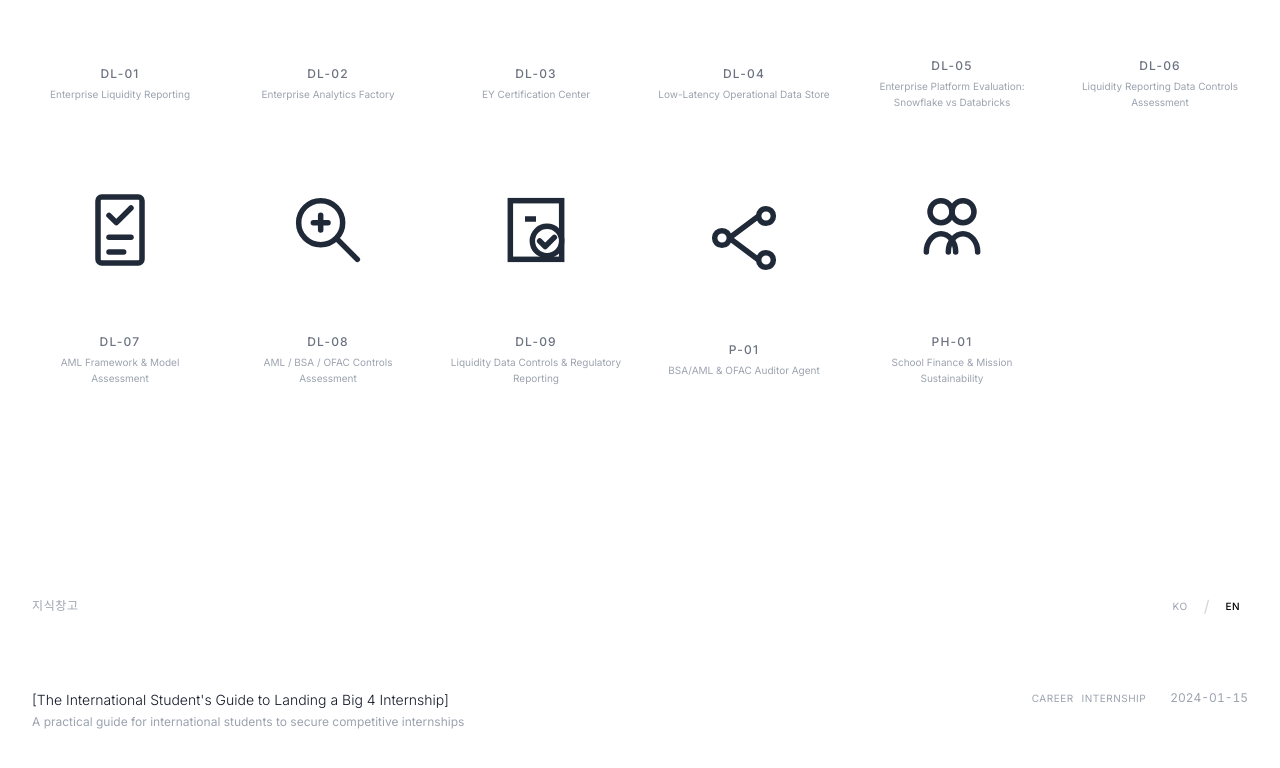
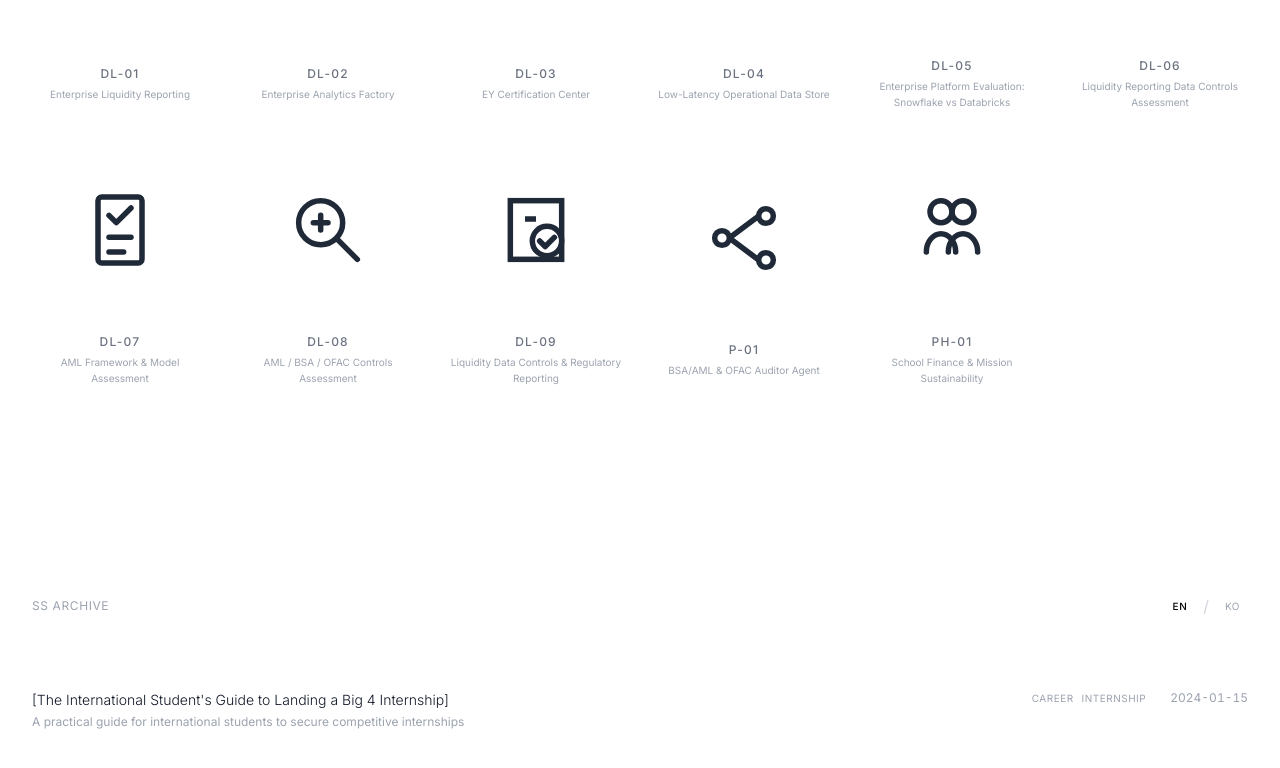
Before and after one commit to daehanlim-cpa/Portfolio, a Next.js app: page / in a window 1280 px wide. Shown: the part 371-1139 px from the top of the page. Built offline with nearby package versions, Linux system fonts and the light colour scheme.

Commit message:
feat: update blog section - change title to SS Archive, reorder language toggle to EN/KO, skip duplicate header

```diff
--- a/app/blog/[slug]/page.tsx
+++ b/app/blog/[slug]/page.tsx
@@ -20,6 +20,8 @@ export default function BlogPostPage() {
 
     // Simple markdown-to-HTML converter for basic formatting
     const formatContent = (content: string) => {
+        let firstH1Skipped = false;
+
         return content
             .split('\n')
             .map((line, index) => {
@@ -31,6 +33,11 @@ export default function BlogPostPage() {
                     return `<h2 key="${index}" class="text-lg font-light text-gray-900 mt-12 mb-4">${line.slice(3)}</h2>`;
                 }
                 if (line.startsWith('# ')) {
+                    // Skip the first H1 header (it's already shown as the page title)
+                    if (!firstH1Skipped) {
+                        firstH1Skipped = true;
+                        return '';
+                    }
                     return `<h1 key="${index}" class="text-2xl font-light text-gray-900 mb-8">${line.slice(2)}</h1>`;
                 }
 
@@ -78,6 +85,16 @@ export default function BlogPostPage() {
                     {/* Language Toggle */}
                     <div className="flex gap-2">
                         <button
+                            onClick={() => setLanguage("en")}
+                            className={`text-[10px] uppercase tracking-wider transition-colors px-2 py-1 ${language === "en"
+                                ? "text-black font-medium"
+                                : "text-gray-400 hover:text-black"
+                                }`}
+                        >
+                            EN
+                        </button>
+                        <span className="text-gray-300">/</span>
+                        <button
                             onClick={() => setLanguage("ko")}
                             className={`text-[10px] uppercase tracking-wider transition-colors px-2 py-1 ${language === "ko"
                                 ? "text-black font-medium"
@@ -85,16 +102,6 @@ export default function BlogPostPage() {
                                 }`}
                         >
                             KO
-                        </button>
-                        <span className="text-gray-300">/</span>
-                        <button
-                            onClick={() => setLanguage("en")}
-                            className={`text-[10px] uppercase tracking-wider transition-colors px-2 py-1 ${language === "en"
-                                ? "text-black font-medium"
-                                : "text-gray-400 hover:text-black"
-                                }`}
-                        >
-                            EN
                         </button>
                     </div>
                 </div>
--- a/components/BlogSection.tsx
+++ b/components/BlogSection.tsx
@@ -15,11 +15,21 @@ export default function BlogSection() {
                 {/* Section Header with Language Toggle */}
                 <div className="mb-12 flex items-center justify-between">
                     <h2 className="text-xs uppercase tracking-wider text-gray-400">
-                        지식창고
+                        SS Archive
                     </h2>
 
                     {/* Language Toggle */}
                     <div className="flex gap-2">
+                        <button
+                            onClick={() => setLanguage("en")}
+                            className={`text-[10px] uppercase tracking-wider transition-colors px-2 py-1 ${language === "en"
+                                ? "text-black font-medium"
+                                : "text-gray-400 hover:text-black"
+                                }`}
+                        >
+                            EN
+                        </button>
+                        <span className="text-gray-300">/</span>
                         <button
                             onClick={() => setLanguage("ko")}
                             className={`text-[10px] uppercase tracking-wider transition-colors px-2 py-1 ${language === "ko"
@@ -28,16 +38,6 @@ export default function BlogSection() {
                                 }`}
                         >
                             KO
-                        </button>
-                        <span className="text-gray-300">/</span>
-                        <button
-                            onClick={() => setLanguage("en")}
-                            className={`text-[10px] uppercase tracking-wider transition-colors px-2 py-1 ${language === "en"
-                                ? "text-black font-medium"
-                                : "text-gray-400 hover:text-black"
-                                }`}
-                        >
-                            EN
                         </button>
                     </div>
                 </div>
```
